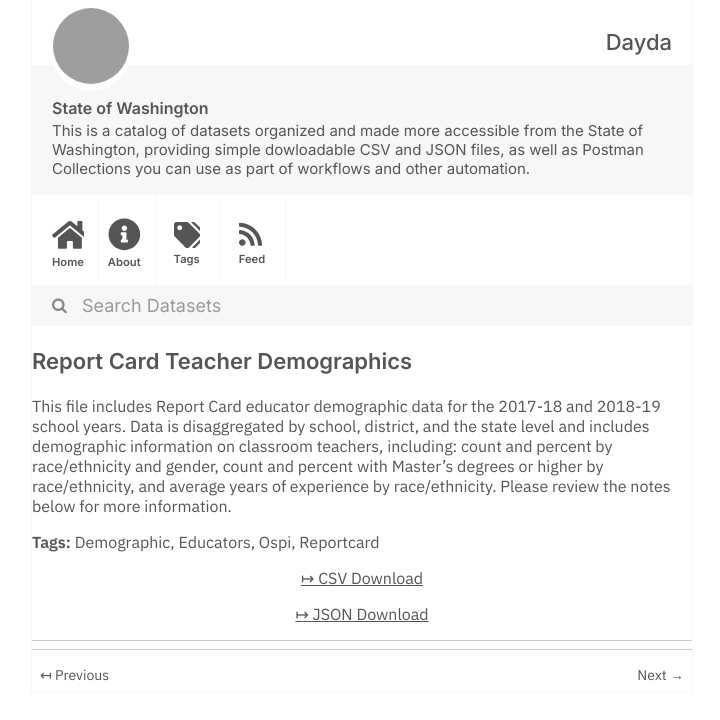
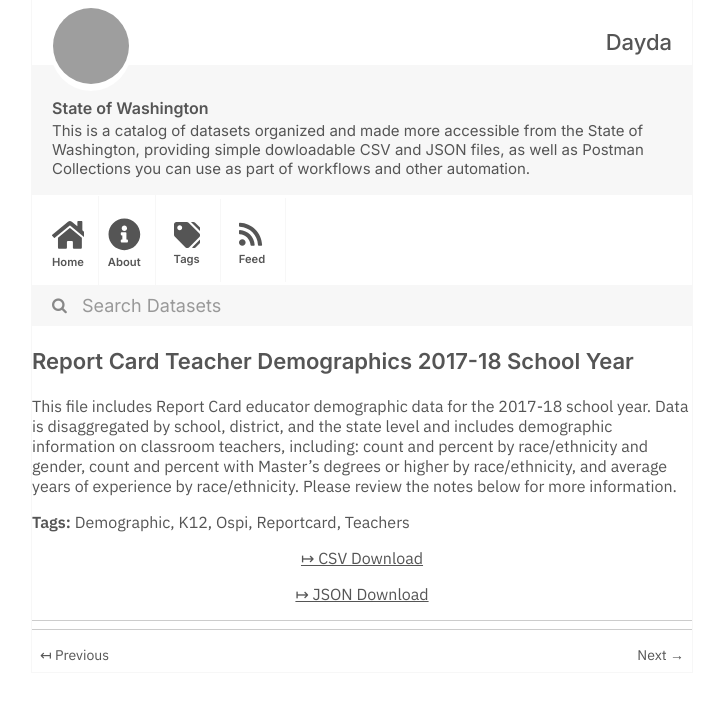
Before and after one commit to dayda-entities/state-of-washington, a Jekyll site: the page built from _posts/2020-11-10-report-card-teacher-demographi.md, in a window 1280 px wide, cut to the strip 0-720 px from the top of the page. Shown: the whole strip, without its empty margins (278-998 px from the left). Built offline with Jekyll 4.4.1, drawn with Linux system fonts in a browser that asks for light colours; grey boxes are pictures that could not be loaded.

Commit message:
Publish Data

```diff
--- a/_posts/2020-11-10-report-card-teacher-demographi.md
+++ b/_posts/2020-11-10-report-card-teacher-demographi.md
@@ -1,19 +1,20 @@
 ---
-title: Report Card Teacher Demographics
-created: '2020-11-10T17:21:34.922276'
-modified: '2020-11-10T17:21:34.922286'
+title: Report Card Teacher Demographics 2017-18 School Year
+created: '2020-11-10T17:20:48.000934'
+modified: '2020-11-10T17:20:48.000942'
 state: active
 type: dataset
 tags:
   - Demographic
-  - Educators
+  - K12
   - Ospi
   - Reportcard
+  - Teachers
 groups:
   - Local Government
-csv_url: 'https://data.wa.gov/api/views/vdfh-vn22/rows.csv?accessType=DOWNLOAD'
-json_url: 'https://data.wa.gov/api/views/vdfh-vn22/rows.json?accessType=DOWNLOAD'
+csv_url: 'https://data.wa.gov/api/views/i93p-yw5q/rows.csv?accessType=DOWNLOAD'
+json_url: 'https://data.wa.gov/api/views/i93p-yw5q/rows.json?accessType=DOWNLOAD'
 layout: post
 
 ---
-This file includes Report Card educator demographic data for the 2017-18 and 2018-19 school years. Data is disaggregated by school, district, and the state level and includes demographic information on classroom teachers, including: count and percent by race/ethnicity and gender, count and percent with Master's degrees or higher by race/ethnicity, and average years of experience by race/ethnicity. Please review the notes below for more information.
+This file includes Report Card educator demographic data for the 2017-18 school year. Data is disaggregated by school, district, and the state level and includes demographic information on classroom teachers, including: count and percent by race/ethnicity and gender, count and percent with Master's degrees or higher by race/ethnicity, and average years of experience by race/ethnicity. Please review the notes below for more information.
```
